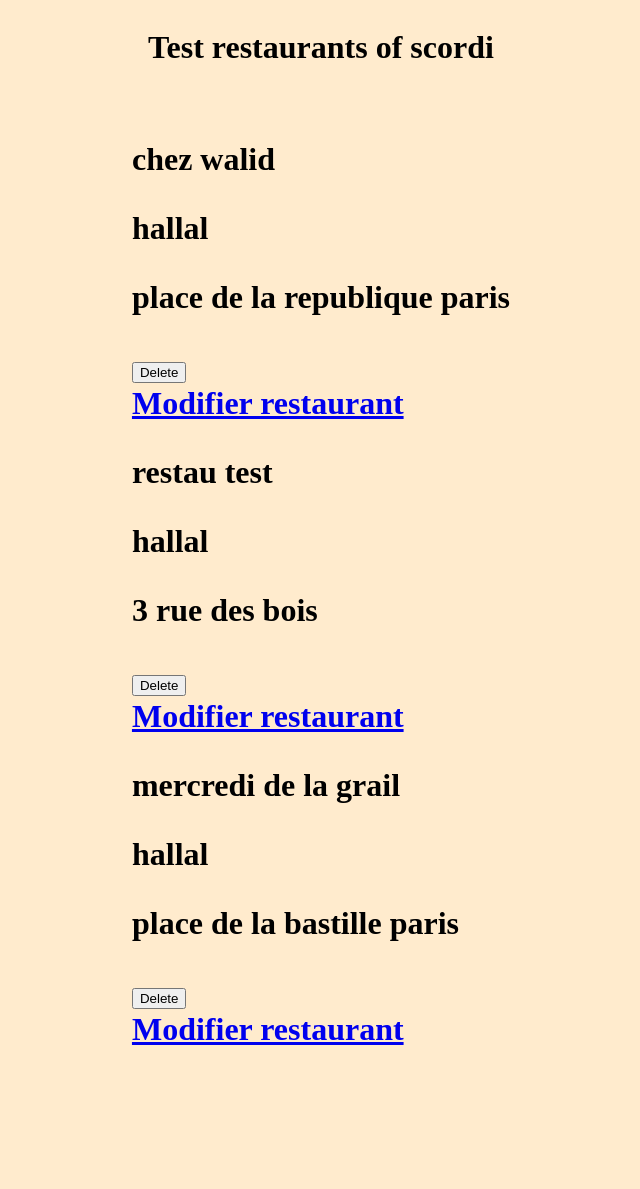
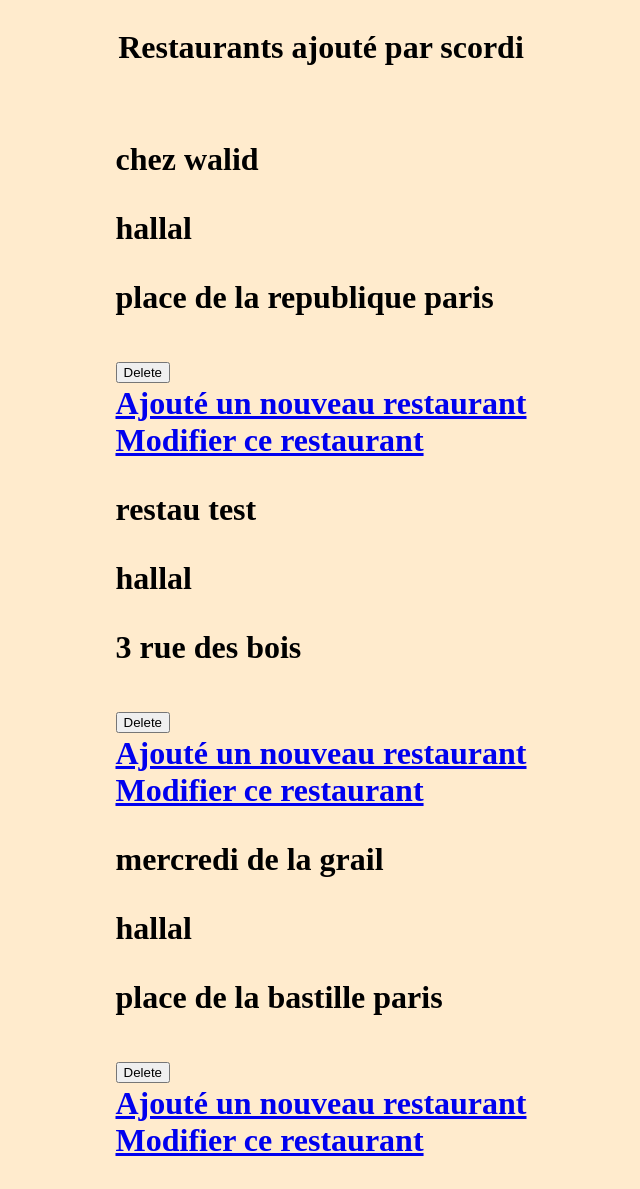
Before and after one commit to Lachignol/back_Django, a Django app: page /food/restaurantsOfUser/ in a window 1280 px wide. Shown: the whole page, without its empty margins (319-959 px from the left). Before the commit the page ends 1045 px from the top, so only its background shows below. Run offline with Django 5.2, Linux system fonts and the light colour scheme; a user stored in the database is signed in; data comes from the database, SQL or seed files in the repository; both versions use the stored data as it was after the commit; parts of the project's set-up code (start-up, migrations or seed data) failed here and were passed over.

Commit message:
littleclean

```diff
--- a/food_app/templates/food_app/allRestaurants.html
+++ b/food_app/templates/food_app/allRestaurants.html
@@ -6,14 +6,14 @@
 <a href="{% url 'food_app:restaurantsOfUser' %}"/>voir les restaurants ajouté par {{user.username}}</a>
 
 {%endif%}
-<h1>Test all restaurants<h1>
+<h1>All restaurants<h1>
 
 {% for restaurant in allRestaurants %}
 <p>{{restaurant.name}}</p>
 <p>{{restaurant.inclusive_type}}</p>
 <p>{{restaurant.adress}}</p>
 
-<a href="{% url 'food_app:one_restaurant' restaurant.id %}">{{restaurant.creator.id}}</a>
+<a href="{% url 'food_app:one_restaurant' restaurant.id %}">Voir plus sur ce restaurant</a>
 
 {% endfor %}
 
--- a/food_app/templates/food_app/oneRestaurant.html
+++ b/food_app/templates/food_app/oneRestaurant.html
@@ -6,6 +6,12 @@
 
 <p>{{restaurant.name}}<p>
 <p>{{restaurant.adress}}<p>
+<p>{{restaurant.price}}<p>
+<p>{{restaurant.creator}}<p>
+<p>{{restaurant.inclusive_type}}<p>
+<p>{{restaurant.food_type}}<p>
+<p>{{restaurant.image}}<p>
+{% comment %} <img src="{% 'restaurant.image' %}" /> {% endcomment %}
 
 
 
--- a/food_app/templates/food_app/restaurantsOfUser.html
+++ b/food_app/templates/food_app/restaurantsOfUser.html
@@ -3,7 +3,7 @@
 
 {%block content%}
 
-<h1>Test restaurants of {{user.username}} <h1>
+<h1>Restaurants ajouté par {{user.username}} <h1>
 
     {% for restaurant in restaurantsOfUser %}
     <p>{{restaurant.name}}</p>
@@ -16,8 +16,9 @@
     <input type="submit" value="Delete">
         </form>
 
-
-    <a href="{% url 'food_app:update_restaurant' restaurant.id%}">Modifier restaurant  </a>
+    <a href="{% url 'food_app:add_restaurant'%}">Ajouté un nouveau restaurant </a>
+    </br>
+    <a href="{% url 'food_app:update_restaurant' restaurant.id%}">Modifier ce restaurant</a>
 
 {%endfor%}
 
--- a/food_app/templates/food_app/updateRestaurant.html
+++ b/food_app/templates/food_app/updateRestaurant.html
@@ -5,7 +5,7 @@
 <form method="post" enctype="multipart/form-data">
     {% csrf_token %}
     {{ form.as_p }}
-    <button type="submit">modifié restaurant</button>
+    <button type="submit">valider les changements</button>
   </form>
 
 
--- a/food_app/urls.py
+++ b/food_app/urls.py
@@ -6,7 +6,7 @@ app_name='food_app'
 
 urlpatterns = [
     path('all',allRestaurants,name="all_restaurants"),
-    path('edit',addRestaurant,name="add_restaurant"),
+    path('add',addRestaurant,name="add_restaurant"),
     path('one/<int:restaurantId>/',oneRestaurant,name="one_restaurant"),
     path('updateRestaurant/<int:restaurantId>/',updateRestaurant,name="update_restaurant"),
     path('restaurantsOfUser/',restaurantsOfUser,name="restaurantsOfUser"),
--- a/food_app/views.py
+++ b/food_app/views.py
@@ -48,7 +48,7 @@ def addRestaurant(request):
                    return HttpResponseRedirect("/food/all")
     else:
      form = RestaurantForm()
-    return render(request,"food_app/editRestaurant.html",{'form':form})
+    return render(request,"food_app/addRestaurant.html",{'form':form})
 
 
 
--- /dev/null
+++ b/todo.txt
@@ -0,0 +1,2 @@
+1 reste a regler les repertoires static et media pour avoir acces au photos
+2 il reste le front a faire
```
Also changed, not shown: db.sqlite3, food_app/templates/food_app/addRestaurant.html (renamed from food_app/templates/food_app/editRestaurant.html), media_files/restaurant_pict/deuxiemepos_IxzvwZf.png (added).
